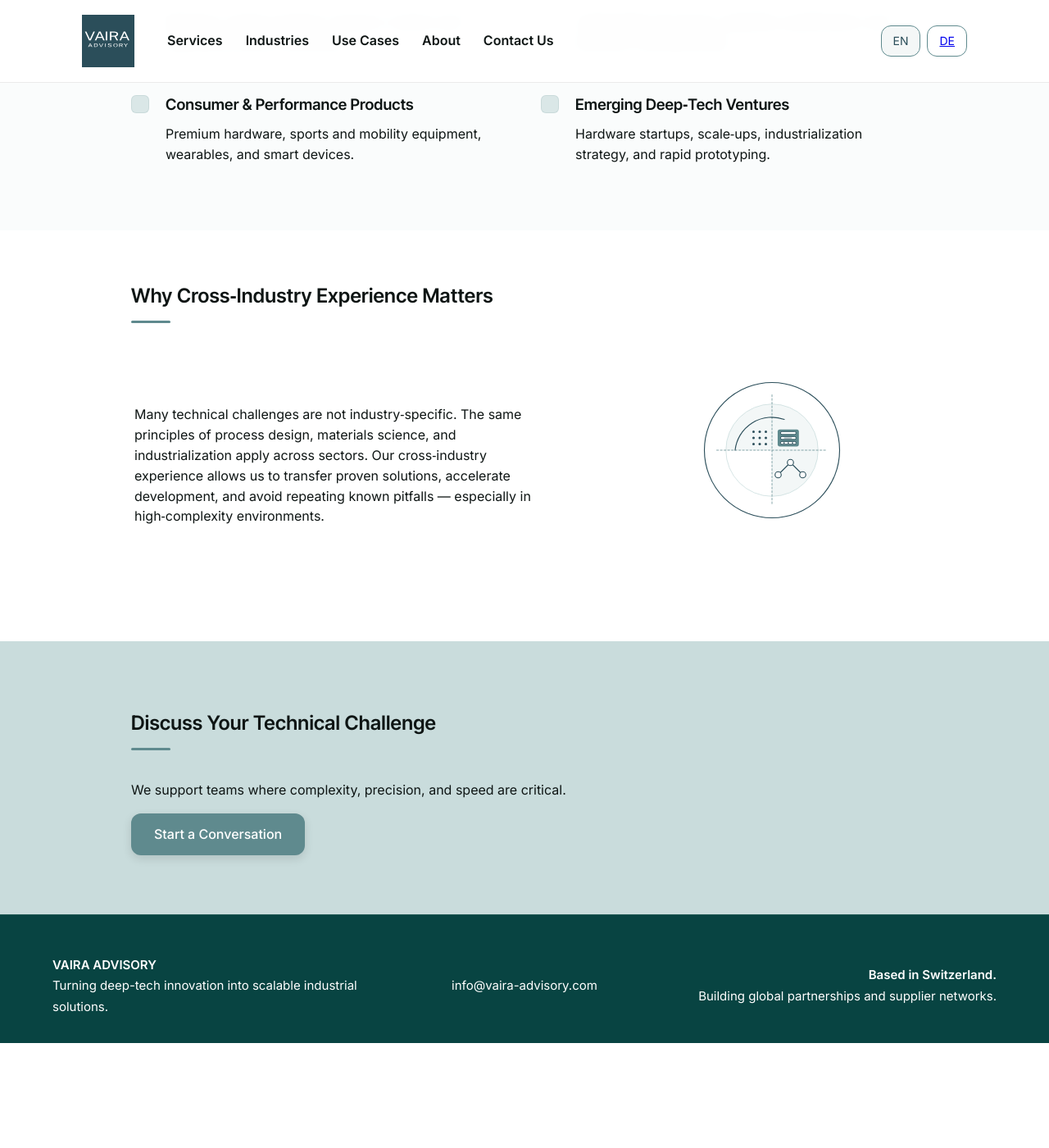
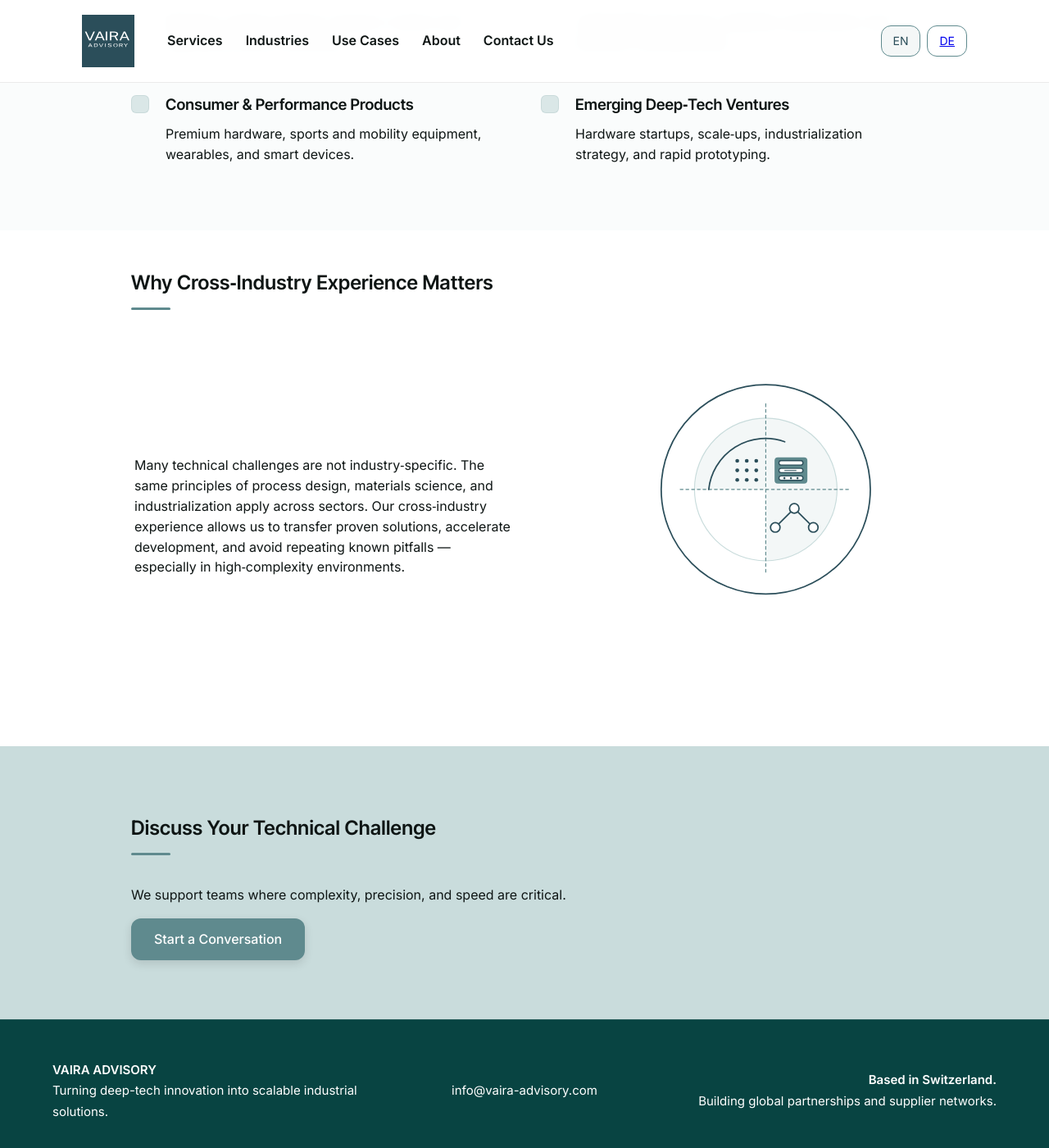
Before and after one commit to raphaelheeb/vaira-advisory, a Jekyll site: the page built from industries/index.html, in a window 1280 px wide and 1400 px high, scrolled down 1407 px. Shown: the whole window at 82% size. Built offline with Jekyll 4.4.1, drawn with Linux system fonts in a browser that asks for light colours; before the commit the page ends 2679 px from its top, so only the background shows below that.

Commit message:
Update styles.css

```diff
--- a/assets/css/styles.css
+++ b/assets/css/styles.css
@@ -918,46 +918,34 @@
 }
 
 /* ============================================
-   INDUSTRIES — Why Cross-Industry Experience Matters
+   Industries - Why Section
    ============================================ */
 
-#industries-why .split {
-  grid-template-columns: 1.2fr 1fr; /* 60/40 balance */
-  gap: 40px;                         /* tighter relationship */
-  align-items: center;               /* vertical cohesion */
+#industries-why.section {
+  padding-top: 32px !important;
+  padding-bottom: 32px !important;
 }
 
-#industries-why .split-left {
-  max-width: 540px;                  /* strong text column */
+#industries-why h2 {
+  margin-bottom: 16px !important;
 }
 
-#industries-why .split-right {
-  display: flex;
-  justify-content: center;           /* centers illustration wrapper */
+#industries-why .split {
+  gap: 28px !important;
+  align-items: center !important;
+}
+
+#industries-why .split-left p {
+  margin-top: 0 !important;
+  margin-bottom: 0 !important;
+}
+
+#industries-why .illustration-container svg {
+  max-width: 520px !important;
+  width: 100% !important;
+  height: auto !important;
 }
 
 #industries-why .illustration-container {
-  max-width: 420px;                  /* prevents oversizing */
-  margin: 0 auto;
+  transform: translateY(-6px) !important;
 }
-
-#industries-why .illustration-container svg {
-  width: 100%;
-  max-width: 520px;
-  height: auto;
-}
-
-/* Tighter vertical rhythm for the Cross-Industry section */
-#industries-why.section {
-  padding-top: 48px;
-  padding-bottom: 48px;
-}
-
-#industries-why h2 {
-  margin-bottom: 20px; /* was 36px */
-}
-
-#industries-why .split-left p {
-  margin-top: 0;
-  margin-bottom: 0;
-}
```
